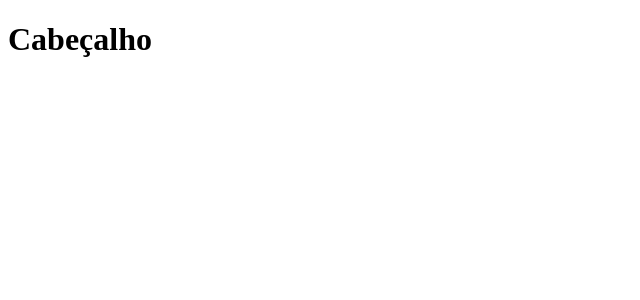
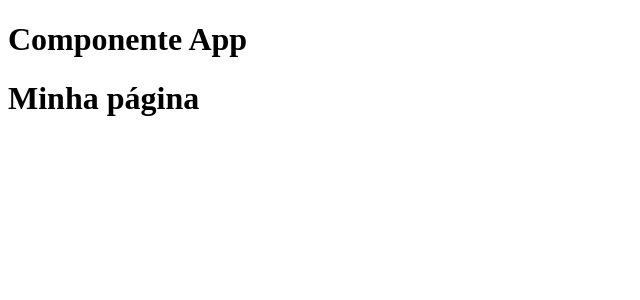
Before and after one commit to 1TDSPO-2024/aula-05-2sem, a React (Vite) app in the folder aula05/: page / in a window 1280 px wide. Shown: the top 300 px of the page, without its empty margins (0-640 px from the left). Built offline with nearby package versions, Linux system fonts and the light colour scheme.

Commit message:
passando props por variável

```diff
--- a/aula05/src/App.tsx
+++ b/aula05/src/App.tsx
@@ -1,7 +1,13 @@
 import Cabecalho from "./components/Cabecalho/Cabecalho";
 
 export default function App() {
+
+  const titulo: string = "Minha página";
+
   return (
-    <Cabecalho />
+    <div>
+      <h1>Componente App</h1>
+      <Cabecalho tituloProps={titulo} />
+    </div>
   );
 }
--- a/aula05/src/components/Cabecalho/Cabecalho.tsx
+++ b/aula05/src/components/Cabecalho/Cabecalho.tsx
@@ -1,7 +1,10 @@
-export default function Cabecalho() {
-    return(
+export default function Cabecalho(props: { tituloProps: string }) {
+
+    document.title = props.tituloProps;
+
+    return (
         <header>
-            <h1>Cabeçalho</h1>
+            <h1>{props.tituloProps}</h1>
         </header>
     );
 }
```
